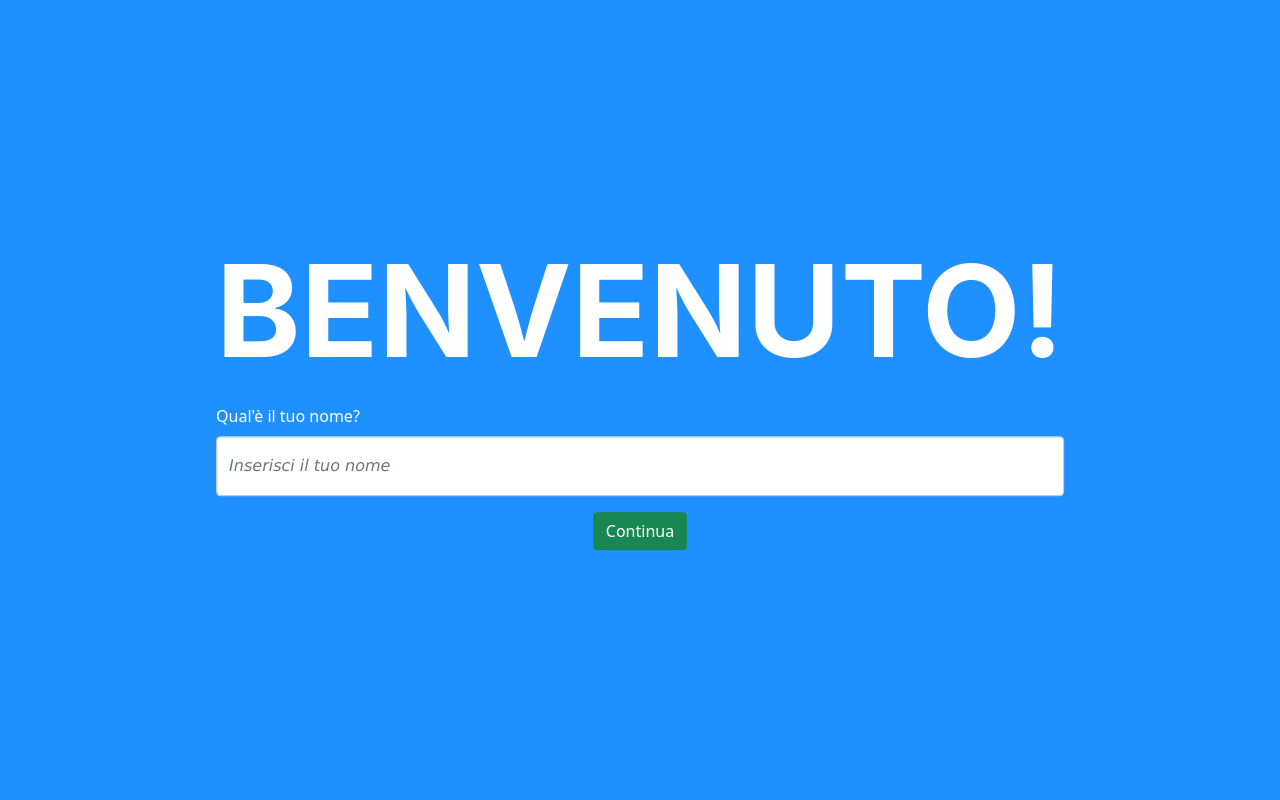
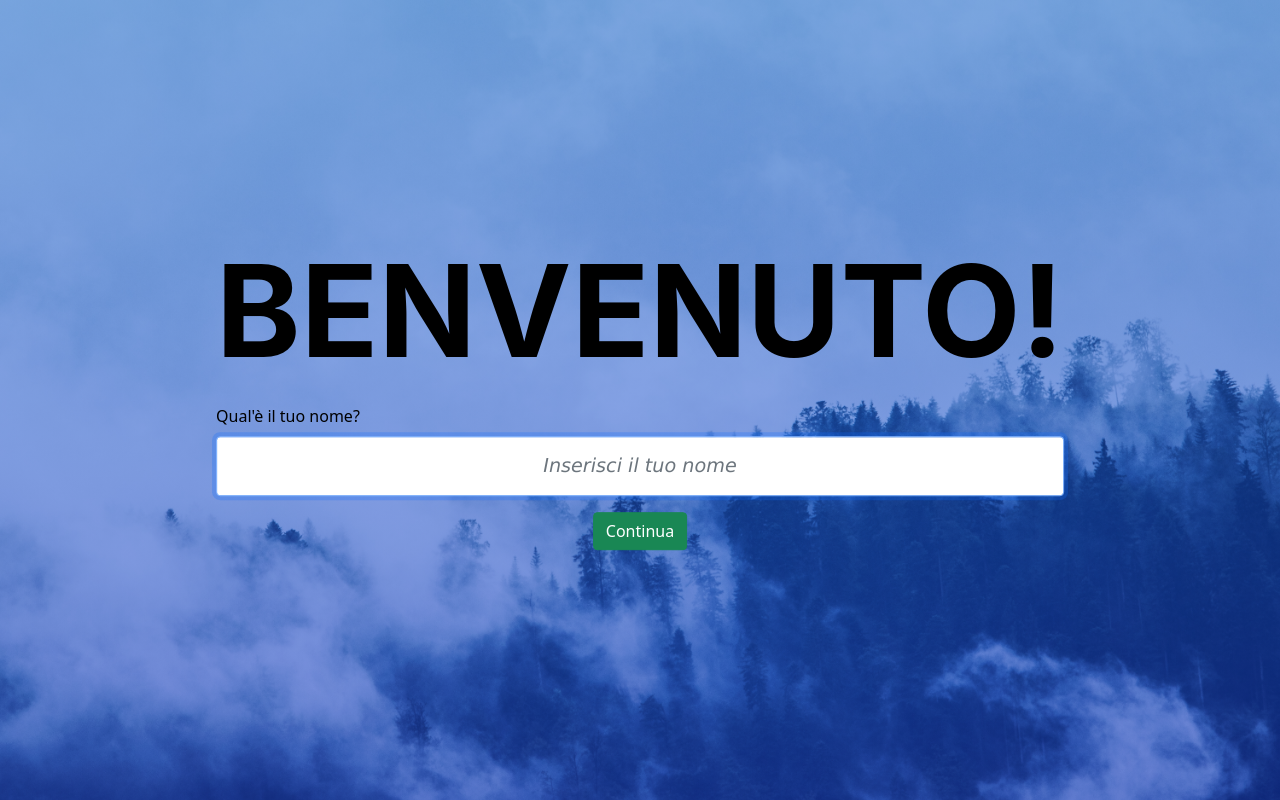
Before and after one commit to OscarC03/DailyLife-App, a PHP site: page /page/first.html in a window 1280 px wide. Run offline with PHP 8.4, Linux system fonts and the light colour scheme.

Commit message:
something

```diff
--- a/www/css/first.css
+++ /dev/null
@@ -1,28 +0,0 @@
-body{
-    color: white;
-    background-color: dodgerblue;
-    position: absolute;
-    left: 50%;
-    top: 50%;
-    -webkit-transform: translate(-50%, -50%);
-    transform: translate(-50%, -50%);
-    max-width: 100%;
-    max-height: 100%;
-    overflow: auto;
-}
-
-h1{
-    font-family: "Montserrat", -apple-system, BlinkMacSystemFont, "Segoe UI", Roboto, "Helvetica Neue", Arial, sans-serif, "Apple Color Emoji", "Segoe UI Emoji", "Segoe UI Symbol", "Noto Color Emoji";
-    font-size: 10vw;
-    font-weight: 700;
-}
-
-input[type="text"],input[type="number"]{
-    height: 60px;
-    font-family: 'Lucida Sans', 'Lucida Sans Regular', 'Lucida Grande', 'Lucida Sans Unicode', Geneva, Verdana, sans-serif;
-    font-weight: lighter;
-    font-style: italic;
-}
-
-.error:focus{border: 3px solid red;}
-.error{border: 3px solid red;}
--- a/www/css/login.css
+++ b/www/css/login.css
@@ -1,6 +1,5 @@
 body{
-    color: white;
-    background-color: dodgerblue;
+    color: black;
     position: absolute;
     left: 50%;
     top: 50%;
@@ -9,6 +8,11 @@ body{
     max-width: 100%;
     max-height: 100%;
     overflow: auto;
+
+    background-image:linear-gradient(rgba(14, 96, 204, 0.5), rgba(22, 56, 206, 0.5)), url('../Assets/IMG/BG-LOGIN.jpg');
+    background-repeat: no-repeat;
+    background-size: cover;
+    background-attachment: fixed;
 }
 
 h1{
@@ -22,7 +26,17 @@ input[type="text"],input[type="number"]{
     font-family: 'Lucida Sans', 'Lucida Sans Regular', 'Lucida Grande', 'Lucida Sans Unicode', Geneva, Verdana, sans-serif;
     font-weight: lighter;
     font-style: italic;
+    font-size: larger;
+    text-align: center;
 }
+
+input[type="number"]{
+    -webkit-text-security: disc;
+    -moz-webkit-text-security: disc;
+    -moz-text-security: disc;
+}
+
+label{text-align: center;}
 
 .error:focus{border: 3px solid red;}
 .error{border: 3px solid red;}
--- a/www/js/register.js
+++ b/www/js/register.js
@@ -14,8 +14,8 @@ $(()=>{
         if($('#btnRegister').val()!='Registrati'){
             if($('#txtNome').val().trim()!=""){
                 dati.push($('#txtNome').val());
-                $('#info').hide(1000,function(){
-                    $('#info').html('').append('<label for="txtPin" class="form-label">Inserisci un codice di 4 cifre</label><input type="number" class="form-control" id="txtPin" placeholder="Inserisci il PIN" required>').show(1000)
+                $('#info').fadeOut(1000,function(){
+                    $('#info').html('').append('<label for="txtPin" class="form-label">Inserisci un codice di 4 cifre</label><input type="number" class="form-control" id="txtPin" placeholder="Inserisci il PIN" required>').fadeIn(1000)
                     $('#btnRegister').val('Registrati')
                     $('#txtPin').focus();
                 });
@@ -46,7 +46,6 @@ $(()=>{
     //Controllo PIN Utente
     if(localStorage.getItem('Utente')!=null){
         let Nome=CryptoJS.AES.decrypt(JSON.parse(localStorage.getItem('Utente')).Nome, "d9c5a465c6f0e19878cffa1675f35de015290ace").toString(CryptoJS.enc.Utf8);
-        alert(Nome)
         $('#subTit').text('Ciao '+Nome);
     }
 
--- a/www/page/first.html
+++ b/www/page/first.html
@@ -8,7 +8,7 @@
         <meta name="viewport" content="initial-scale=1, width=device-width, viewport-fit=cover">
         <meta name="color-scheme" content="light dark">
         <link rel="stylesheet" href="../css/bootstrap.min.css">
-        <link rel="stylesheet" href="../css/first.css">
+        <link rel="stylesheet" href="../css/login.css">
         <title>Daily Life - FIRST</title>
     </head>
     <body>
@@ -19,10 +19,10 @@
       <section class="container">
         <div class="mb-3 mt-3" id="info">
           <label for="txtNome" class="form-label">Qual'è il tuo nome?</label>
-          <input type="text" class="form-control" id="txtNome" placeholder="Inserisci il tuo nome" required>
+          <input type="text" class="form-control" id="txtNome" placeholder="Inserisci il tuo nome" required autofocus>
         </div>
         <div class="mb-3 mt-3 d-flex justify-content-center">
-          <input type="submit" class="btn btn-success" id="btnRegister" value="Continua">
+          <input type="submit" class="btn btn-success" id="btnRegister" value="Continua" tabindex="5">
         </div>
       </section>
 
--- a/www/page/login.html
+++ b/www/page/login.html
@@ -20,7 +20,7 @@
           <section class="container">
             <div class="mb-3 mt-3" id="info">
               <label for="txtPin" class="form-label">Inserisci il pin per poter accedere</label>
-              <input type="number" class="form-control" id="txtPin" placeholder="Inserisci il tuo Pin" required>
+              <input type="number" class="form-control" id="txtPin" placeholder="Inserisci il tuo Pin" required autofocus>
             </div>
             <div class="mb-3 mt-3 d-flex justify-content-center">
               <input type="submit" class="btn btn-success" id="btnVerify" value="Continua">
```
Also changed, not shown: www/index.html (+14 -0 lines), www/Assets/IMG/BG-LOGIN.jpg (added).
